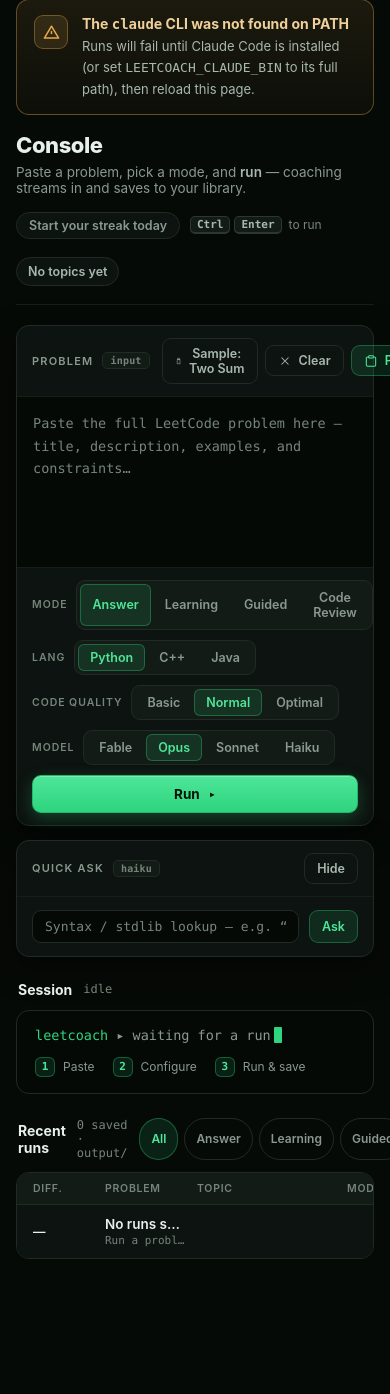
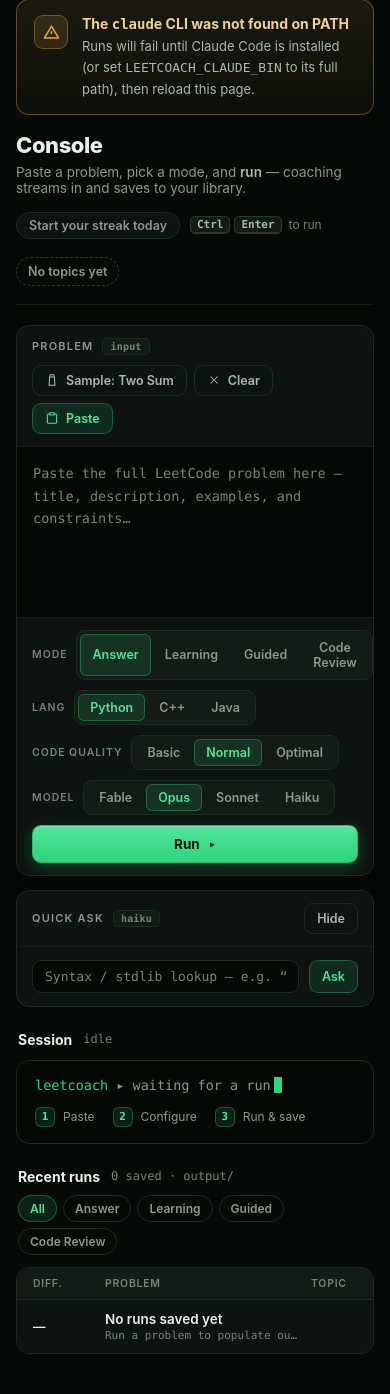
Before and after one commit to yib7/LeetCoach, a Flask app: page / in a window 390 px wide. Shown: the part 110-1504 px from the top of the page. Run offline with Flask 3, Linux system fonts and the light colour scheme; data that the repository does not hold is empty; parts of the project's set-up code (start-up, migrations or seed data) failed here and were passed over.

Commit message:
fix(ui): narrow-screen layout, MD badge font and empty states
- Give .content, .table and .recents position:relative so their absolutely
  positioned sr-only text stays inside the scroller; at 375px it was
  escaping and made the whole page scroll sideways (scrollWidth 619).
- Let panel heads, tool rows, section heads, filter pills, the library
  viewer head and due rows wrap instead of squeezing labels to one word
  per line; buttons keep their label on one line.
- Widen the mode column in the recent-runs table so "Code Review" fits.
- The .tb.md file badge also matched the .md prose rule and rendered at
  15px; pin its badge font.
- Style the empty states: "No saved runs yet.", the "No topics yet" chip
  (no pointer/hover), and a reading-pane placeholder in the library.

```diff
--- a/leetcoach/static/style.css
+++ b/leetcoach/static/style.css
@@ -75,7 +75,7 @@ button{font-family:inherit}
 .side-nav a:hover{color:var(--tx2);background:var(--s1)}
 .side-nav a.on{color:var(--grn-2);background:var(--grn-weak);box-shadow:inset 0 0 0 1px var(--grn-line)}
 .side-lbl{display:flex;align-items:center;justify-content:space-between;padding:0 6px;margin:20px 0 8px;font:600 10.5px var(--mono);letter-spacing:.08em;text-transform:uppercase;color:var(--tx4)}
-.recents{flex:1;overflow-y:auto;overflow-x:hidden;margin:0 -4px;padding:0 4px;display:flex;flex-direction:column;gap:1px}
+.recents{position:relative;flex:1;overflow-y:auto;overflow-x:hidden;margin:0 -4px;padding:0 4px;display:flex;flex-direction:column;gap:1px}
 .rec{display:flex;align-items:center;gap:10px;width:100%;text-align:left;font:inherit;color:inherit;background:transparent;padding:8px 8px;border-radius:8px;cursor:pointer;border:1px solid transparent;transition:background var(--d2) var(--ease),border-color var(--d2)}
 .rec:hover{background:var(--s1);border-color:var(--border-soft)}
 .rec .dd{width:7px;height:7px;border-radius:50%;flex:0 0 auto}
@@ -85,12 +85,13 @@ button{font-family:inherit}
 .rec .rn .b{white-space:nowrap;flex:0 0 auto}
 .rec:hover .rn{color:var(--tx)}
 .rec .rm{font:11px var(--mono);color:var(--tx4);margin-top:1px}
+.recents>.rm{padding:4px 6px;font:12.5px var(--sans);color:var(--tx4)} /* "No saved runs yet." */
 .side-foot{margin-top:12px;padding:11px 12px;border:1px solid var(--border);border-radius:var(--r2);background:var(--s1)}
 .side-foot .t{display:flex;align-items:center;gap:8px;font:600 12px var(--sans);color:var(--tx2)}
 .side-foot .d{margin-top:5px;font:11.5px/1.5 var(--sans);color:var(--tx4)}
 .side-foot .d kbd{font:600 10px var(--mono);color:var(--tx3);background:var(--s2);border:1px solid var(--border-2);border-radius:4px;padding:1px 5px}
 
-.content{overflow-y:auto;overflow-x:hidden;min-height:0;padding:20px 26px 40px}
+.content{position:relative;overflow-y:auto;overflow-x:hidden;min-height:0;padding:20px 26px 40px}
 .ctx{display:flex;align-items:flex-end;justify-content:space-between;gap:16px;margin-bottom:18px}
 .ctx h1{font:800 22px/1.1 var(--sans);letter-spacing:-.02em}
 .ctx .sub{margin-top:6px;font:13.5px var(--sans);color:var(--tx3)}
@@ -101,12 +102,13 @@ button{font-family:inherit}
 .topic:hover{border-color:var(--grn-line);color:var(--tx);background:var(--grn-weak)}
 .topic .c{font:600 11px var(--mono);color:var(--tx4)}
 .topic:hover .c{color:var(--grn-2)}
+.topic.empty,.topic.empty:hover{cursor:default;color:var(--tx3);background:transparent;border-style:dashed;border-color:var(--border-2)}
 .panel{background:var(--s1);border:1px solid var(--border);border-radius:var(--r3);box-shadow:var(--e2)}
-.p-head{display:flex;align-items:center;justify-content:space-between;gap:12px;padding:12px 15px;border-bottom:1px solid var(--border-soft)}
+.p-head{display:flex;align-items:center;justify-content:space-between;flex-wrap:wrap;gap:10px 12px;padding:12px 15px;border-bottom:1px solid var(--border-soft)}
 .p-title{display:flex;align-items:center;gap:9px;font:600 11px var(--sans);letter-spacing:.11em;text-transform:uppercase;color:var(--tx3)}
 .p-title .tag{font:600 10px var(--mono);letter-spacing:.02em;text-transform:none;color:var(--tx4);background:var(--s2);border:1px solid var(--border);border-radius:5px;padding:2px 7px}
-.p-tools{display:flex;align-items:center;gap:7px}
-.btn{display:inline-flex;align-items:center;gap:7px;cursor:pointer;font:600 12.5px var(--sans);color:var(--tx2);background:var(--s2);border:1px solid var(--border);border-radius:var(--r2);padding:7px 12px;transition:background var(--d2) var(--ease),border-color var(--d2),color var(--d2),box-shadow var(--d2),transform var(--d1) var(--ease)}
+.p-tools{display:flex;align-items:center;flex-wrap:wrap;gap:7px}
+.btn{display:inline-flex;align-items:center;gap:7px;white-space:nowrap;cursor:pointer;font:600 12.5px var(--sans);color:var(--tx2);background:var(--s2);border:1px solid var(--border);border-radius:var(--r2);padding:7px 12px;transition:background var(--d2) var(--ease),border-color var(--d2),color var(--d2),box-shadow var(--d2),transform var(--d1) var(--ease)}
 .btn:hover{background:var(--s3);border-color:var(--border-2);color:var(--tx)}
 .btn:active{transform:translateY(1px)}
 .btn:focus-visible{outline:none;box-shadow:var(--ring)}
@@ -142,11 +144,11 @@ kbd{font:600 11px var(--mono);color:var(--tx2);background:var(--s2);border:1px s
 .seg-btn.on{color:var(--grn-2);background:var(--grn-weak);box-shadow:inset 0 0 0 1px var(--grn-line)}
 .tgroup.disabled{opacity:.4;pointer-events:none}
 
-.section-h{display:flex;align-items:center;justify-content:space-between;gap:12px;margin:24px 2px 12px}
+.section-h{display:flex;align-items:center;justify-content:space-between;flex-wrap:wrap;gap:10px 12px;margin:24px 2px 12px}
 .section-h .l{display:flex;align-items:center;gap:11px}
 .section-h h2{font:700 14px var(--sans);color:var(--tx)}
 .section-h .n{font:12px var(--mono);color:var(--tx4)}
-.filterpills{display:flex;gap:6px}
+.filterpills{display:flex;flex-wrap:wrap;gap:6px}
 .fp{cursor:pointer;font:600 12px var(--sans);color:var(--tx3);background:transparent;border:1px solid var(--border);border-radius:999px;padding:5px 11px;transition:all var(--d2) var(--ease)}
 .fp:hover{color:var(--tx2);border-color:var(--border-2)}
 .fp.on{color:var(--grn-2);background:var(--grn-weak);border-color:var(--grn-line)}
@@ -158,9 +160,9 @@ kbd{font:600 11px var(--mono);color:var(--tx2);background:var(--s2);border:1px s
 .console-idle .steps{margin-left:auto;display:flex;gap:18px}
 .console-idle .st{display:flex;align-items:center;gap:8px;font:12px var(--sans);color:var(--tx3)}
 .console-idle .st .k{width:20px;height:20px;border-radius:6px;display:grid;place-items:center;font:700 11px var(--mono);color:var(--grn-2);background:var(--grn-weak);border:1px solid var(--grn-line)}
-.table{border:1px solid var(--border);border-radius:var(--r3);overflow:hidden;background:var(--s1)}
-.thead{display:grid;grid-template-columns:62px minmax(0,1fr) 140px 82px 68px 70px 44px;gap:10px;padding:9px 16px;background:var(--s2);border-bottom:1px solid var(--border);font:600 10.5px var(--sans);letter-spacing:.07em;text-transform:uppercase;color:var(--tx4)}
-.trow{display:grid;grid-template-columns:62px minmax(0,1fr) 140px 82px 68px 70px 44px;gap:10px;align-items:center;padding:11px 16px;border-bottom:1px solid var(--border-soft);cursor:pointer;transition:background var(--d2) var(--ease)}
+.table{position:relative;border:1px solid var(--border);border-radius:var(--r3);overflow:hidden;background:var(--s1)}
+.thead{display:grid;grid-template-columns:62px minmax(0,1fr) 140px 104px 52px 64px 50px;gap:10px;padding:9px 16px;background:var(--s2);border-bottom:1px solid var(--border);font:600 10.5px var(--sans);letter-spacing:.07em;text-transform:uppercase;color:var(--tx4)}
+.trow{display:grid;grid-template-columns:62px minmax(0,1fr) 140px 104px 52px 64px 50px;gap:10px;align-items:center;padding:11px 16px;border-bottom:1px solid var(--border-soft);cursor:pointer;transition:background var(--d2) var(--ease)}
 .trow:last-child{border-bottom:0}
 .trow:hover{background:var(--s2)}
 .diff{display:inline-flex;align-items:center;gap:7px;font:600 12.5px var(--sans)}
@@ -183,7 +185,7 @@ kbd{font:600 11px var(--mono);color:var(--tx2);background:var(--s2);border:1px s
 .tb.py{color:var(--mint);background:var(--mint-weak);border-color:var(--mint-line)}
 .tb.cpp{color:#c39bff;background:rgba(163,131,255,.13);border-color:rgba(163,131,255,.34)}
 .tb.java{color:var(--amber);background:var(--amber-weak);border-color:var(--amber-line)}
-.tb.md{color:#8fe0b4;background:var(--grn-weak);border-color:var(--grn-line)}
+.tb.md{font:700 9.5px var(--mono);max-width:none;color:#8fe0b4;background:var(--grn-weak);border-color:var(--grn-line)} /* also matches the .md prose rule: keep the badge font */
 .tcell{font:12.5px var(--mono);color:var(--tx3)}
 .tstatus{display:grid;place-items:center;font:700 14px var(--mono);color:var(--tx4)}
 .tstatus svg{width:16px;height:16px}
@@ -299,8 +301,14 @@ kbd{font:600 11px var(--mono);color:var(--tx2);background:var(--s2);border:1px s
 .fpath .a,.fname .a{white-space:nowrap;overflow:hidden;text-overflow:ellipsis}
 .fpath .b,.fname .b{white-space:nowrap;flex:0 0 auto}
 .lib-view{overflow:auto;display:flex;flex-direction:column;min-width:0}
-.vw-head{display:flex;align-items:center;justify-content:space-between;gap:12px;padding:18px 22px 14px;border-bottom:1px solid var(--border-soft);position:sticky;top:0;background:var(--s1);z-index:1}
-.vw-main{flex:1;min-width:0}
+/* Phase 7: the reading pane says what goes there until a file is opened (hidden on narrow screens) */
+.lib-empty{display:none}
+#library-viewer[hidden]~.lib-empty{display:flex;flex-direction:column;align-items:center;justify-content:center;gap:6px;padding:32px;text-align:center}
+.lib:not(:has(.filerow)) .lib-empty{display:none}
+.lib-empty .le-t{font:700 14px var(--sans);color:var(--tx2)}
+.lib-empty .le-d{max-width:40ch;font:13px/1.55 var(--sans);color:var(--tx3)}
+.vw-head{display:flex;align-items:center;justify-content:space-between;flex-wrap:wrap;gap:10px 8px;padding:18px 22px 14px;border-bottom:1px solid var(--border-soft);position:sticky;top:0;background:var(--s1);z-index:1}
+.vw-main{flex:1 1 260px;min-width:0}
 .vw-title{font:800 19px var(--sans);letter-spacing:-.01em;color:var(--tx)}
 .vw-sub{margin-top:9px;display:flex;align-items:center;gap:8px;flex-wrap:wrap}
 .vw-head code{display:block;margin-top:8px;overflow:hidden;text-overflow:ellipsis;white-space:nowrap;font:11.5px var(--mono);color:var(--tx3)}
@@ -469,11 +477,12 @@ kbd{font:600 11px var(--mono);color:var(--tx2);background:var(--s2);border:1px s
   .content{padding:16px 16px 40px}
   .ctx{flex-wrap:wrap;align-items:flex-start}
   .table{overflow-x:auto}
-  .thead,.trow{min-width:640px}
+  .thead,.trow{min-width:760px}
   .console-idle{flex-wrap:wrap}
   .console-idle .steps{margin-left:0}
   .lib{grid-template-columns:1fr;grid-template-rows:auto 1fr;height:auto;min-height:0}
   .lib-tree{max-height:40vh;border-right:0;border-bottom:1px solid var(--border)}
+  #library-viewer[hidden]~.lib-empty{display:none}
   .obody{padding:16px}
   .stream-foot{padding:0 16px 16px}
 }
@@ -627,9 +636,9 @@ kbd{font:600 11px var(--mono);color:var(--tx2);background:var(--s2);border:1px s
   .grade-btns{grid-template-columns:1fr}
   .pr-case{grid-template-columns:1fr}
   .rv-tiles{grid-template-columns:repeat(2,1fr)}
-  .due-row{flex-wrap:wrap}
+  .due-row{flex-wrap:wrap;row-gap:6px}
   .due-row .diff{flex-basis:auto}
-  .vw-head{flex-wrap:wrap}
+  .due-name{flex:1 1 calc(100% - 96px)} /* name keeps line 1; chips wrap below */
   .vw-notes{margin:0 12px 16px}
   .vw-followup{margin:0 12px 14px}
 }
--- a/leetcoach/templates/index.html
+++ b/leetcoach/templates/index.html
@@ -298,6 +298,10 @@
               </section>
               <!-- SP7 / D9: per-problem notes (problem-linked docs only) -->
               <div id="library-viewer-notes" class="vw-notes" hidden></div>
+            </div>
+            <div class="lib-empty" aria-hidden="true">
+              <div class="le-t">Open a file to read it here</div>
+              <div class="le-d">Docs keep their hints, follow-up questions and your notes; code files open with a copy button.</div>
             </div>
           </div>
         </section>
```
